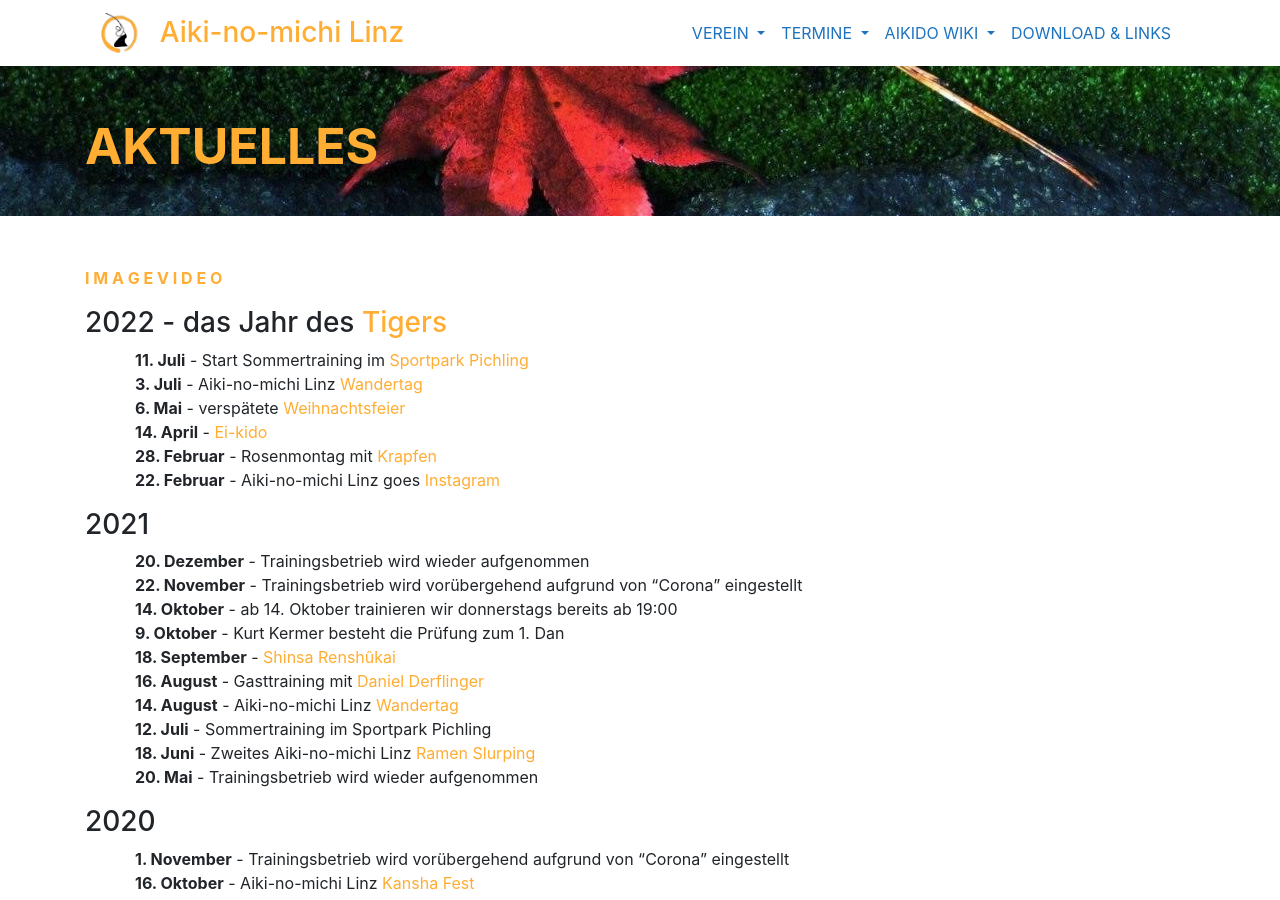
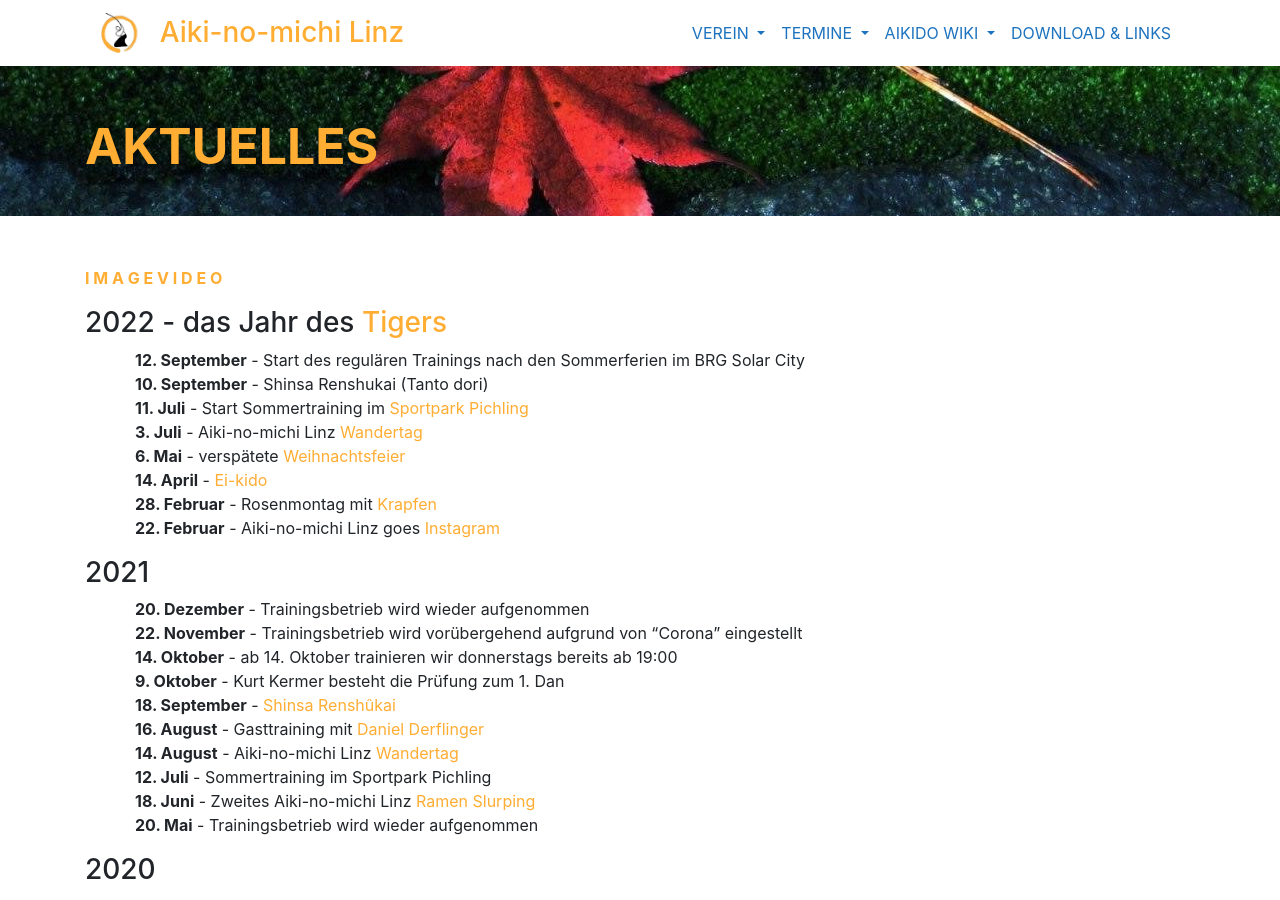
Before and after one commit to TWachs/aikinomichi-linz, a Jekyll site: the page built from aktuelles.md, in a window 1280 px wide and 900 px high. Built offline with Jekyll 4.4.1, drawn with Linux system fonts in a browser that asks for light colours; nearby versions of some CDN libraries.

Commit message:
Update aktuelles.md

```diff
--- a/aktuelles.md
+++ b/aktuelles.md
@@ -10,6 +10,8 @@ title: Aktuelles
 
 ### 2022 - das Jahr des [Tigers](https://www.facebook.com/aikinomichilinz/photos/a.1467842003430582/3048312818716818){:target="_blank"}
 
+* **12. September** - Start des regulären Trainings nach den Sommerferien im BRG Solar City
+* **10. September** - Shinsa Renshukai (Tanto dori)
 * **11. Juli** - Start Sommertraining im [Sportpark Pichling](https://www.livasport.at/sportparks/sportpark-pichling/){:target="_blank"}
 * **3. Juli** - Aiki-no-michi Linz [Wandertag](https://www.facebook.com/aikinomichilinz/photos/pcb.3187675338113898/3187673444780754){:target="_blank"}
 * **6. Mai** - verspätete [Weihnachtsfeier](https://www.facebook.com/aikinomichilinz/photos/pcb.3144151759132923/3144149329133166/){:target="_blank"}
```
